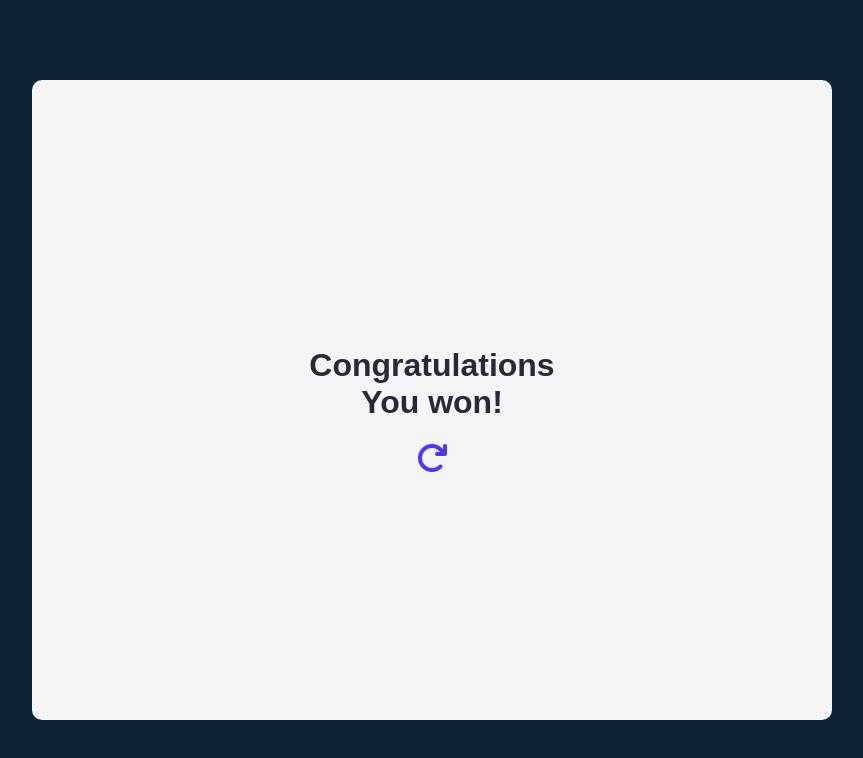
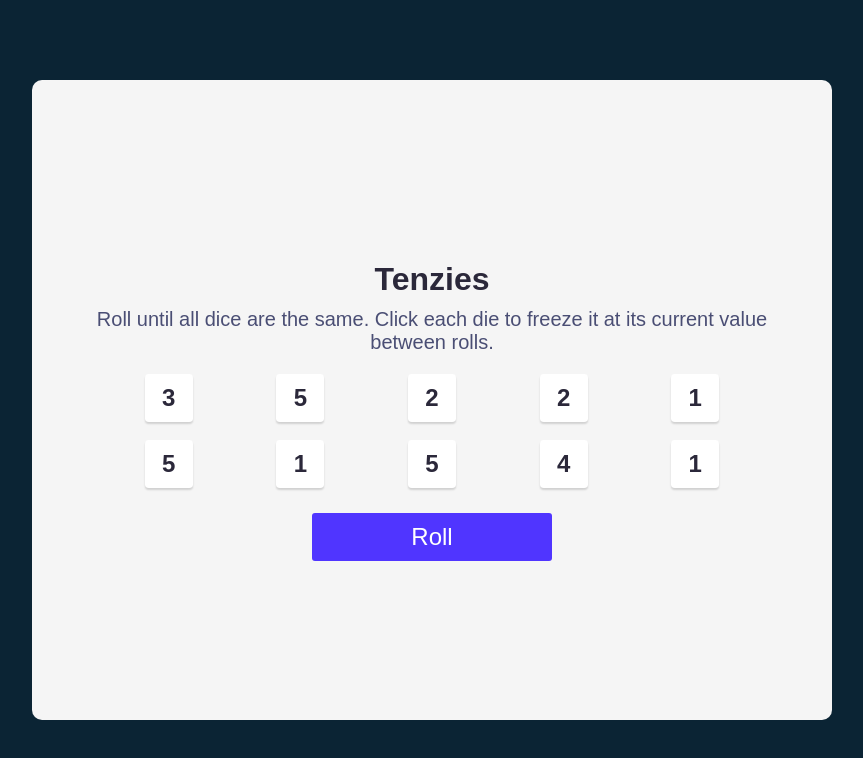
Before and after one commit to Grihit/tenzies, a React (Create React App) app: page / in a window 1280 px wide. Shown: the top 758 px of the page, without its empty margins (208-1071 px from the left). Built offline with nearby package versions, Linux system fonts and the light colour scheme.

Commit message:
minor fix

```diff
--- a/src/App.js
+++ b/src/App.js
@@ -44,7 +44,7 @@ function App() {
             />
   })
 
-  const [tenzies, setTenzies] = React.useState(true)
+  const [tenzies, setTenzies] = React.useState(false)
   const firstUpdate = React.useRef(true);
   React.useEffect(() => {
     if (firstUpdate.current) {
```
